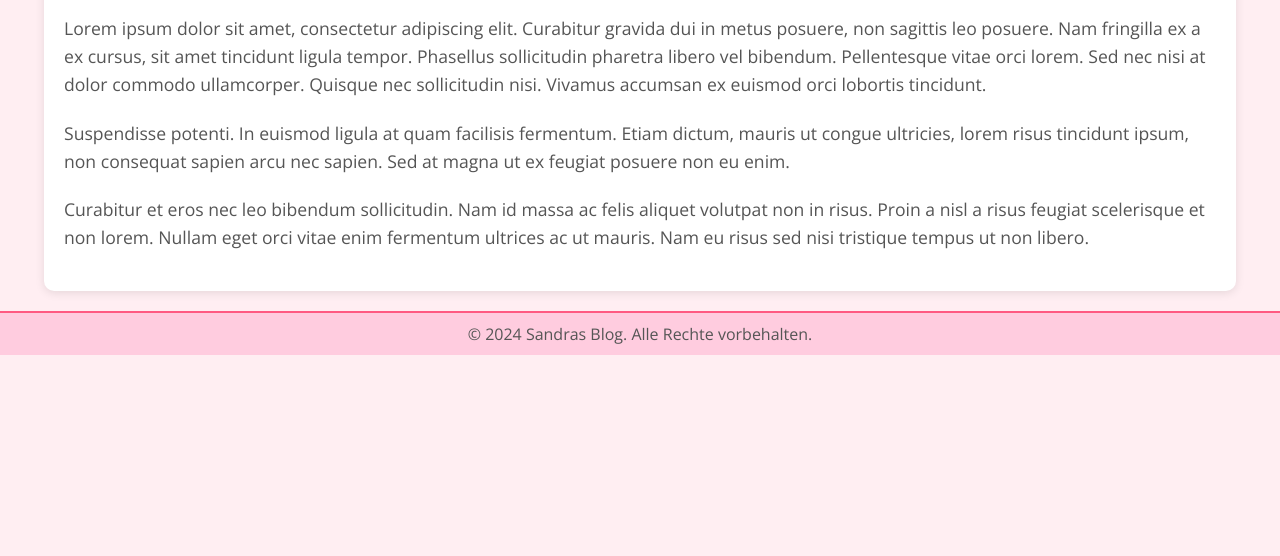
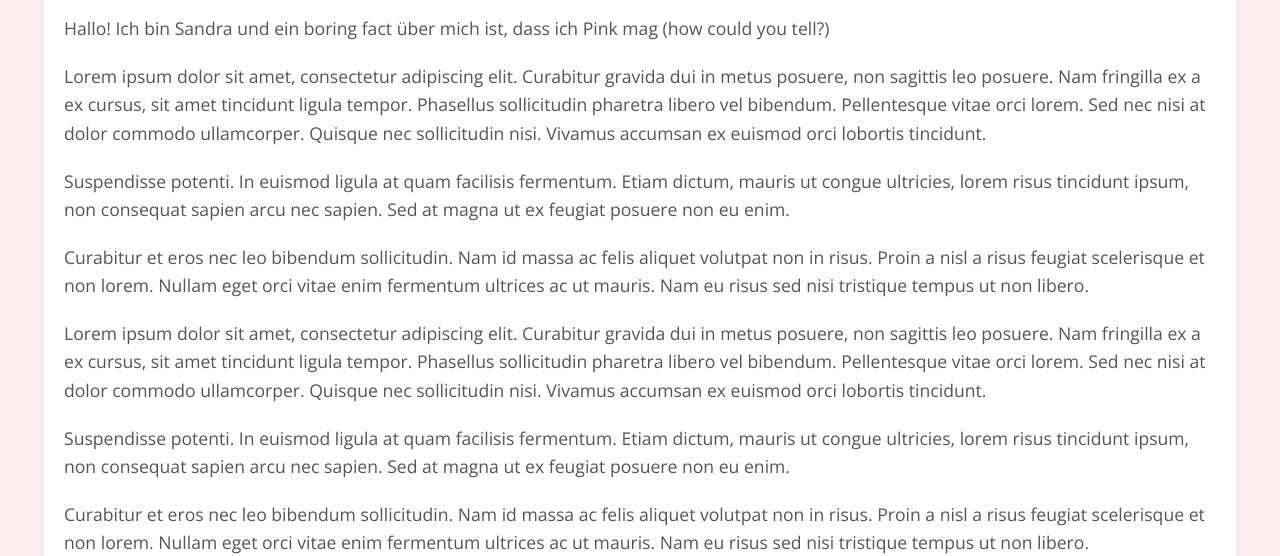
Before and after one commit to JonteBoro/JonteBoro.github.io, a plain HTML site: page index.html in a window 1280 px wide. Shown: the part 245-801 px from the top of the page. Drawn offline with nearby package versions, Linux system fonts and the light colour scheme.

Commit message:
more stuff!

```diff
--- a/index.html
+++ b/index.html
@@ -17,6 +17,13 @@
     <main class="container">
         <article>
             <h2>Willkommen zu meinem Blog!</h2>
+            <p>Hallo! Ich bin Sandra und ein boring fact über mich ist, dass ich Pink mag (how could you tell?)</p>
+            <p>Lorem ipsum dolor sit amet, consectetur adipiscing elit. Curabitur gravida dui in metus posuere, non sagittis leo posuere. Nam fringilla ex a ex cursus, sit amet tincidunt ligula tempor. Phasellus sollicitudin pharetra libero vel bibendum. Pellentesque vitae orci lorem. Sed nec nisi at dolor commodo ullamcorper. Quisque nec sollicitudin nisi. Vivamus accumsan ex euismod orci lobortis tincidunt.</p>
+            <p>Suspendisse potenti. In euismod ligula at quam facilisis fermentum. Etiam dictum, mauris ut congue ultricies, lorem risus tincidunt ipsum, non consequat sapien arcu nec sapien. Sed at magna ut ex feugiat posuere non eu enim.</p>
+            <p>Curabitur et eros nec leo bibendum sollicitudin. Nam id massa ac felis aliquet volutpat non in risus. Proin a nisl a risus feugiat scelerisque et non lorem. Nullam eget orci vitae enim fermentum ultrices ac ut mauris. Nam eu risus sed nisi tristique tempus ut non libero.</p>
+            <p>Lorem ipsum dolor sit amet, consectetur adipiscing elit. Curabitur gravida dui in metus posuere, non sagittis leo posuere. Nam fringilla ex a ex cursus, sit amet tincidunt ligula tempor. Phasellus sollicitudin pharetra libero vel bibendum. Pellentesque vitae orci lorem. Sed nec nisi at dolor commodo ullamcorper. Quisque nec sollicitudin nisi. Vivamus accumsan ex euismod orci lobortis tincidunt.</p>
+            <p>Suspendisse potenti. In euismod ligula at quam facilisis fermentum. Etiam dictum, mauris ut congue ultricies, lorem risus tincidunt ipsum, non consequat sapien arcu nec sapien. Sed at magna ut ex feugiat posuere non eu enim.</p>
+            <p>Curabitur et eros nec leo bibendum sollicitudin. Nam id massa ac felis aliquet volutpat non in risus. Proin a nisl a risus feugiat scelerisque et non lorem. Nullam eget orci vitae enim fermentum ultrices ac ut mauris. Nam eu risus sed nisi tristique tempus ut non libero.</p>
             <p>Lorem ipsum dolor sit amet, consectetur adipiscing elit. Curabitur gravida dui in metus posuere, non sagittis leo posuere. Nam fringilla ex a ex cursus, sit amet tincidunt ligula tempor. Phasellus sollicitudin pharetra libero vel bibendum. Pellentesque vitae orci lorem. Sed nec nisi at dolor commodo ullamcorper. Quisque nec sollicitudin nisi. Vivamus accumsan ex euismod orci lobortis tincidunt.</p>
             <p>Suspendisse potenti. In euismod ligula at quam facilisis fermentum. Etiam dictum, mauris ut congue ultricies, lorem risus tincidunt ipsum, non consequat sapien arcu nec sapien. Sed at magna ut ex feugiat posuere non eu enim.</p>
             <p>Curabitur et eros nec leo bibendum sollicitudin. Nam id massa ac felis aliquet volutpat non in risus. Proin a nisl a risus feugiat scelerisque et non lorem. Nullam eget orci vitae enim fermentum ultrices ac ut mauris. Nam eu risus sed nisi tristique tempus ut non libero.</p>
```
